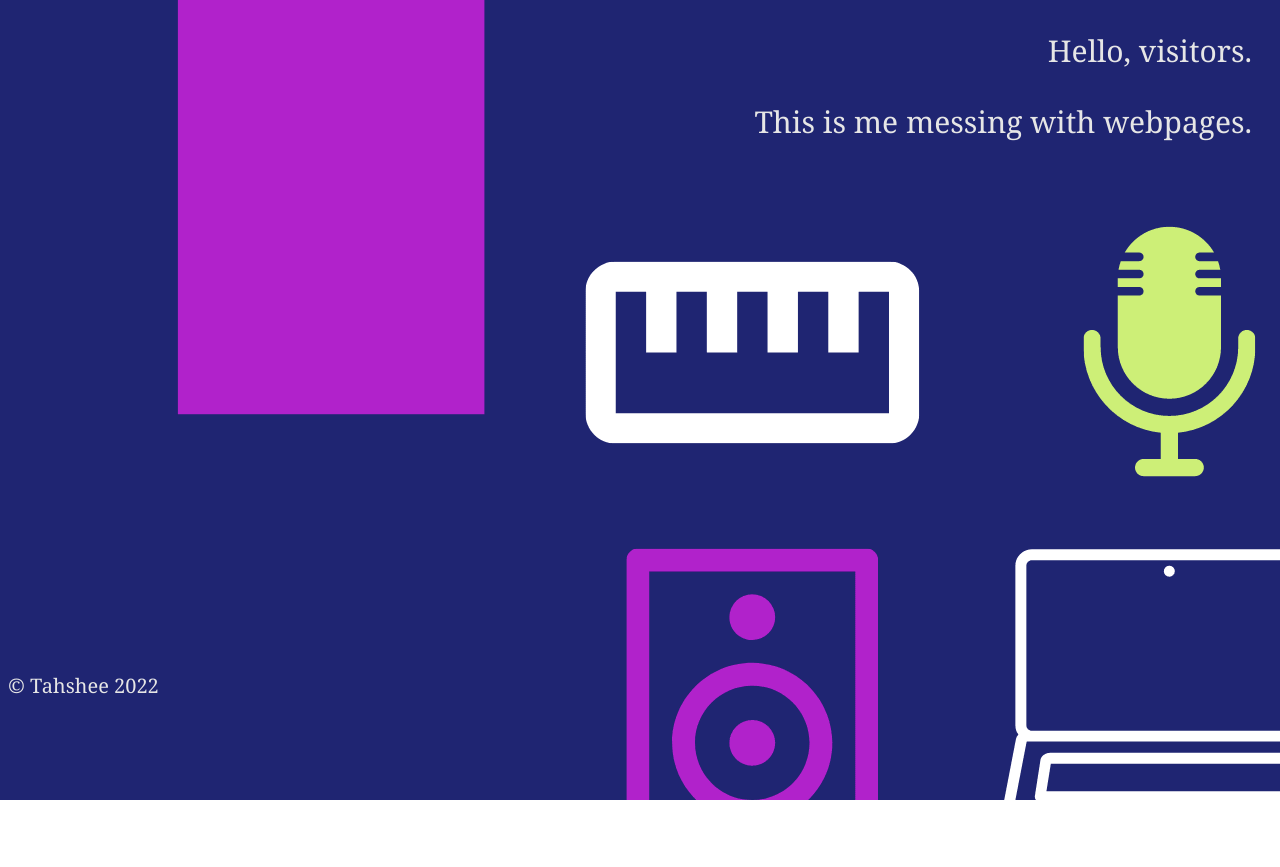
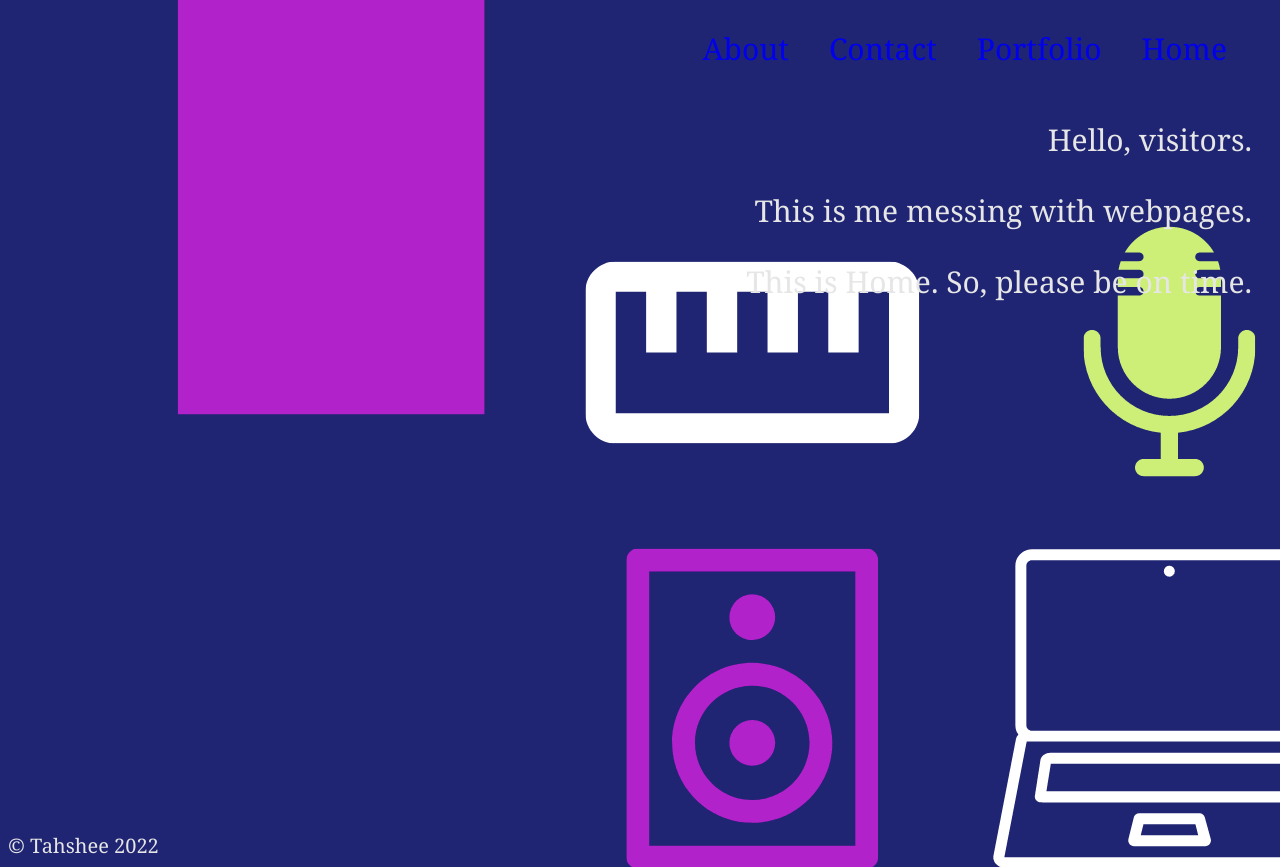
Before and after one commit to tahshee/tashisherpa, a plain HTML site: page index.html in a window 1280 px wide. Before the commit the page ends 800 px from the top, so only its background shows below. Drawn offline with Linux system fonts and the light colour scheme.

Commit message:
updated index

```diff
--- a/index.html
+++ b/index.html
@@ -1,21 +1,22 @@
 <!DOCTYPE html>
-<html lang=en>
+<html lang="en">
 <title> Tashi Sherpa | Music Producer </title>
 <link rel="stylesheet" href="style.css">
 <meta name="viewport" content="width=device-width, initial-scale=1.0">
 <body>
-    <!--  <div>
+    <div>
       <nav>
             <a href="index.html">Home</a>
-            <a href="index.html">Office</a>
-            <a href="index.html">Apartment</a>
-            <a href="index.html">Real Estate</a>
+            <a href="portfolio.html">Portfolio</a>
+            <a href="contact.html">Contact</a>
+            <a href="about.html">About</a>
         </nav>
-    </div> -->
+    </div>
     <div class="intro">
         <p>Hello, visitors.</p>
 
         <p> This is me messing with webpages.</p>
+        <p>This is Home. So, please be on time.</p>
     </div>
 </body>
 <footer>&copy; Tahshee 2022</footer>
```
